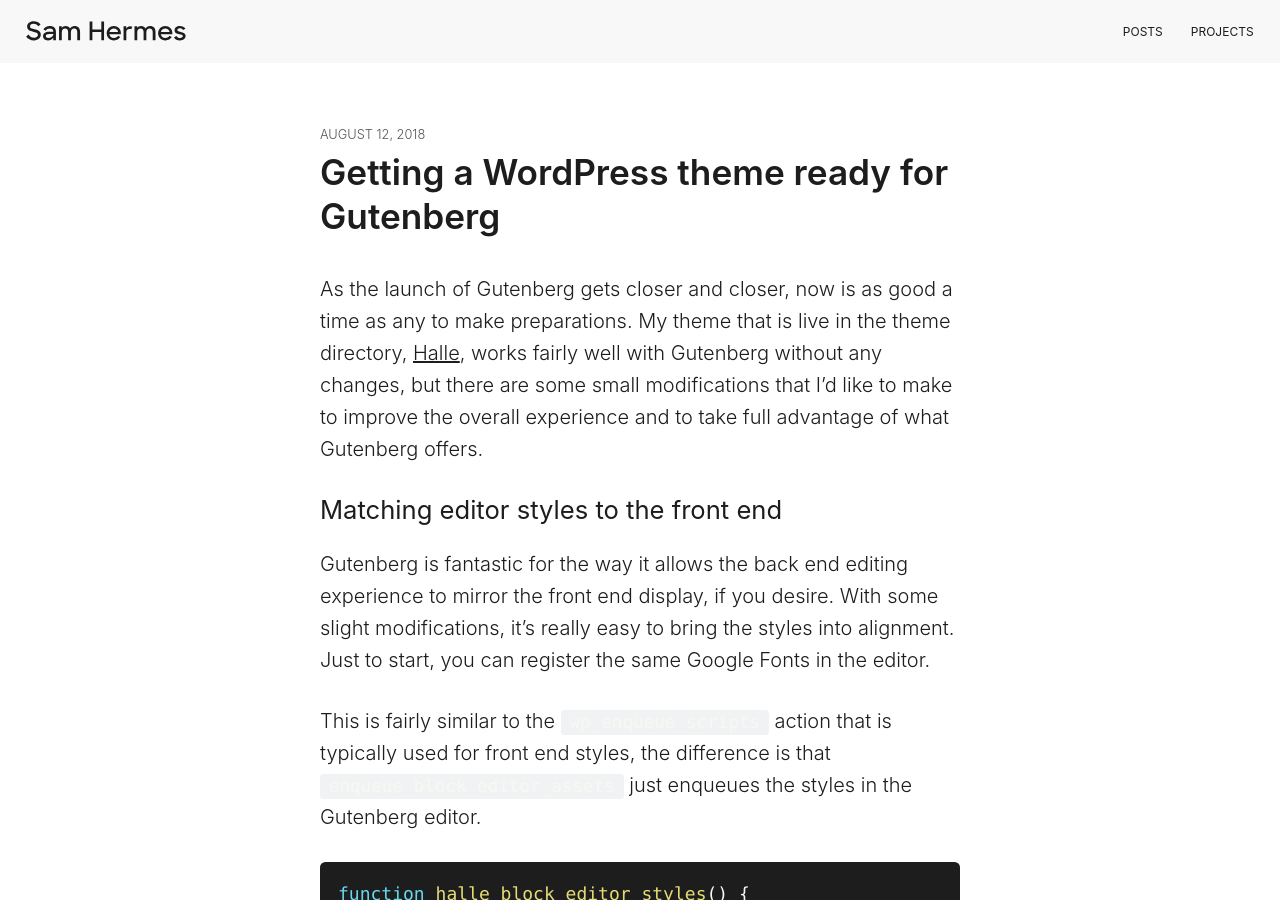
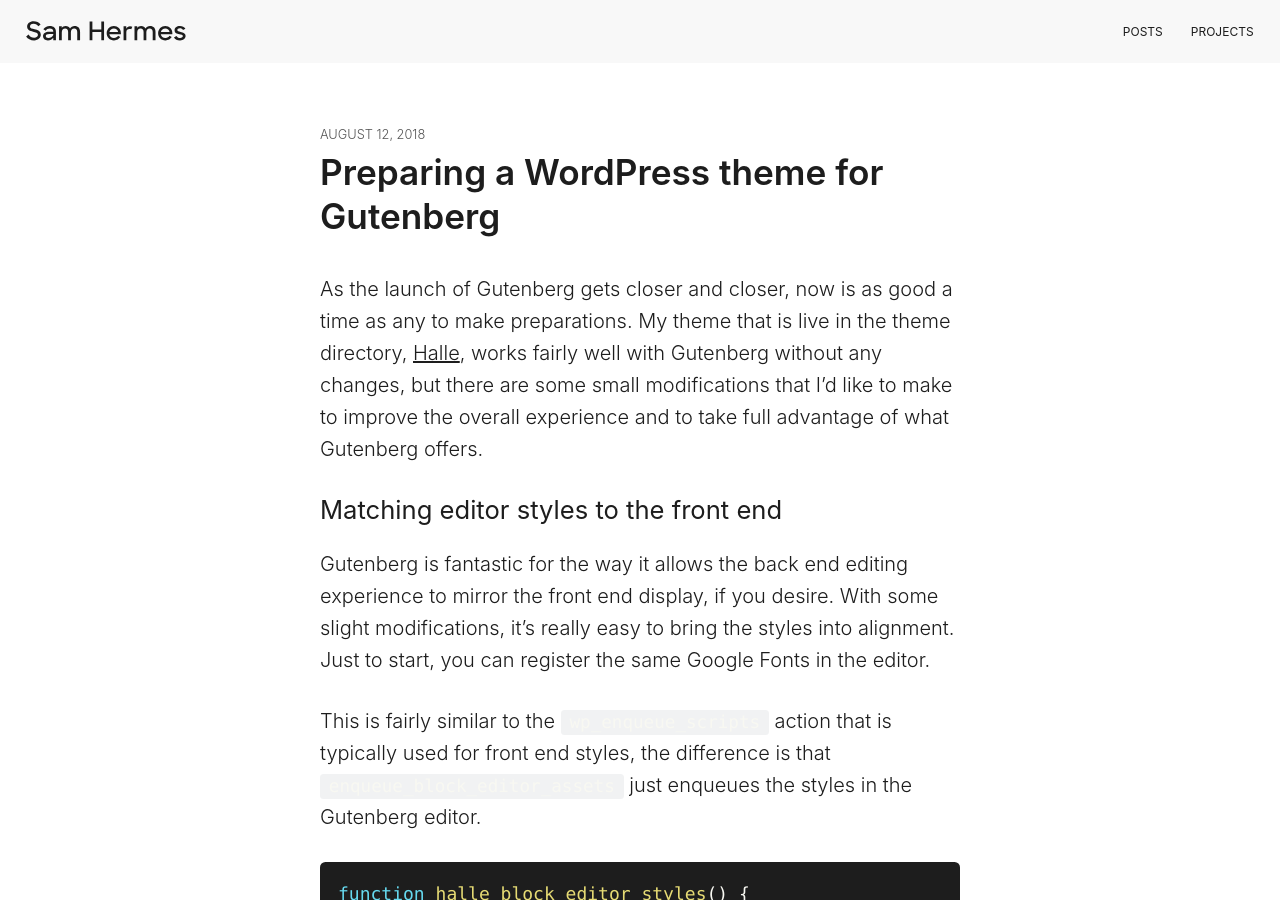
Before and after one commit to samhermes/samhermes.github.io, a Jekyll site: the page built from _posts/2018-8-12-preparing-wordpress-theme-gutenberg.markdown, in a window 1280 px wide and 900 px high. Built offline with Jekyll 4.4.1, drawn with Linux system fonts in a browser that asks for light colours.

Commit message:
Rename Gutenberg theme post

```diff
--- a/_posts/2018-8-12-getting-wordpress-theme-ready-gutenberg.markdown
+++ b/_posts/2018-8-12-preparing-wordpress-theme-gutenberg.markdown
@@ -1,6 +1,6 @@
 ---
 layout: post
-title: Getting a WordPress theme ready for Gutenberg
+title: Preparing a WordPress theme for Gutenberg
 date: 2018-08-12
 custom_js: prism
 ---
```
